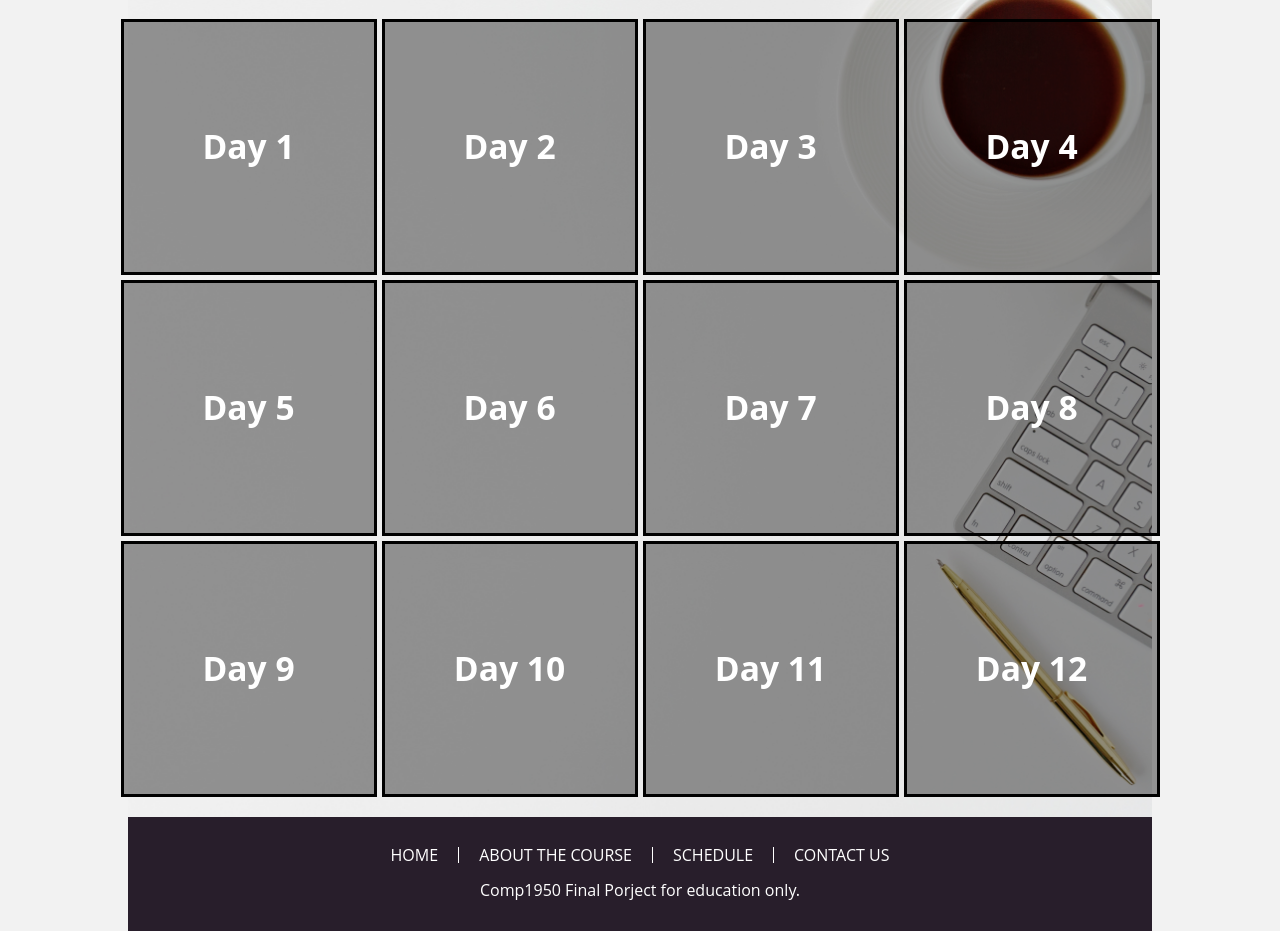
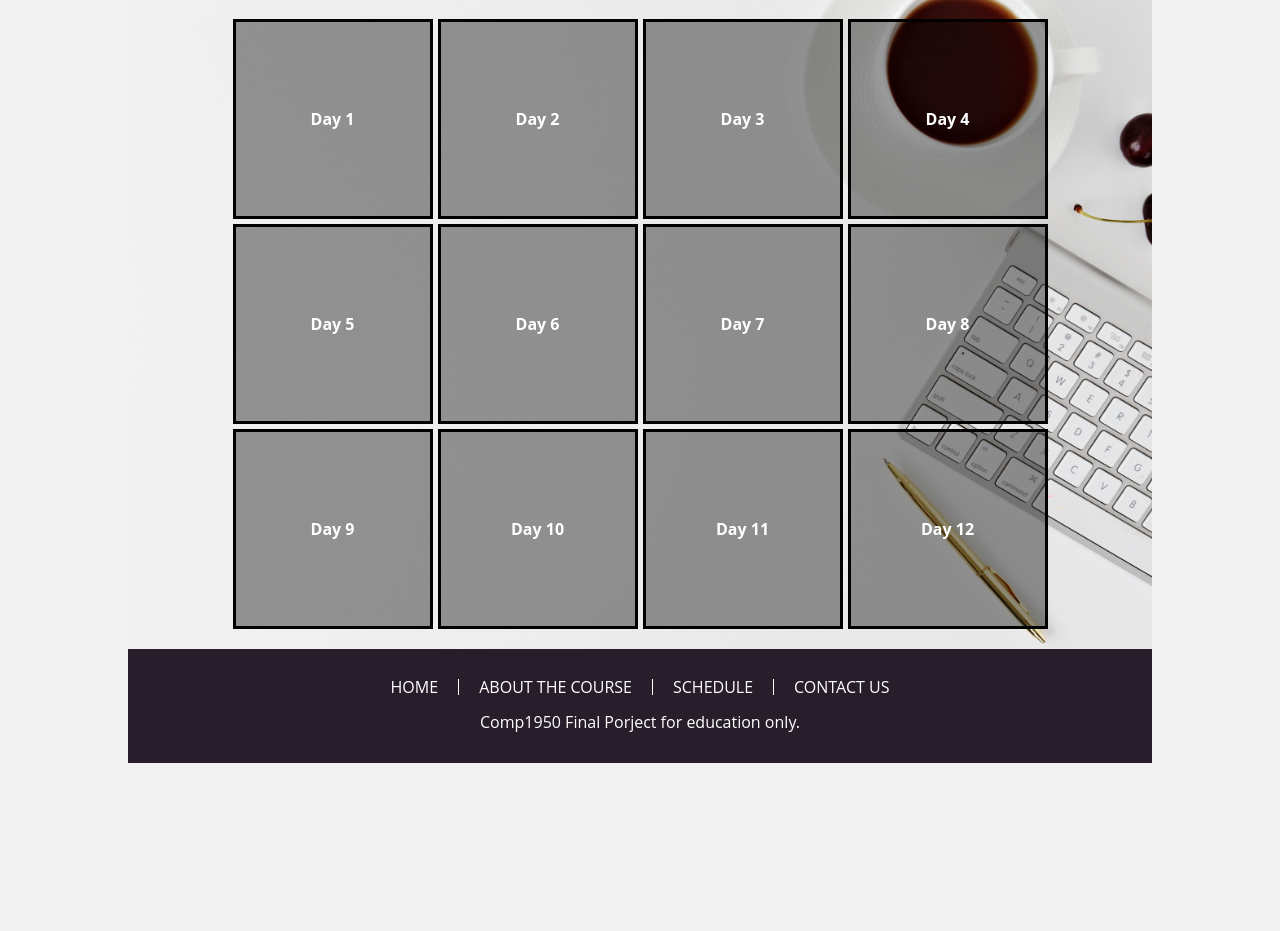
Before and after one commit to tobebestman/comp1950-final-project, a PHP site: page /schedule.html in a window 1280 px wide. Shown: the part 151-1082 px from the top of the page. After the commit the page ends 914 px from the top, so only its background shows below. Run offline with PHP 8.4, Linux system fonts and the light colour scheme; style sheets or scripts are compiled from the project's sources; some libraries are stand-ins or nearby versions; grey boxes are pictures that could not be loaded.

Commit message:
adjust the schedule page.

```diff
--- a/schedule.html
+++ b/schedule.html
@@ -13,10 +13,10 @@
         .wrapper {
             background-image: url('./images/schedule.jpg');
             background-repeat: no-repeat;
-            background-color: aquamarine;
             background-position: center center;
             background-size: cover;
         }
+
     </style>
 
 </head>
--- a/scss/_box.scss
+++ b/scss/_box.scss
@@ -1,7 +1,7 @@
 .schedule {
     display: grid;
-    grid-template-columns: repeat(4, 20vw);
-    grid-template-rows: repeat(3, 20vw);
+    grid-template-columns: repeat(4, minmax(auto, 200px));
+    grid-template-rows: repeat(3, minmax(auto, 200px));
     padding: $padding-mobile;
     grid-gap: 5px;
     justify-items: stretch;
@@ -52,9 +52,13 @@
 
 .box {
     border: 3px solid black;
-    font-size: calc(2vw + 8px);
+    font-size: minmax(calc(2vw + 8px), 60px);
     display: flex;
     justify-content: center;
     align-items: center;
     background-color: rgba(0, 0, 0, 0.4);
+
+    #{$hover} {
+        background-color: rgba($site-yellow, 0.4);
+    }
 }
```
